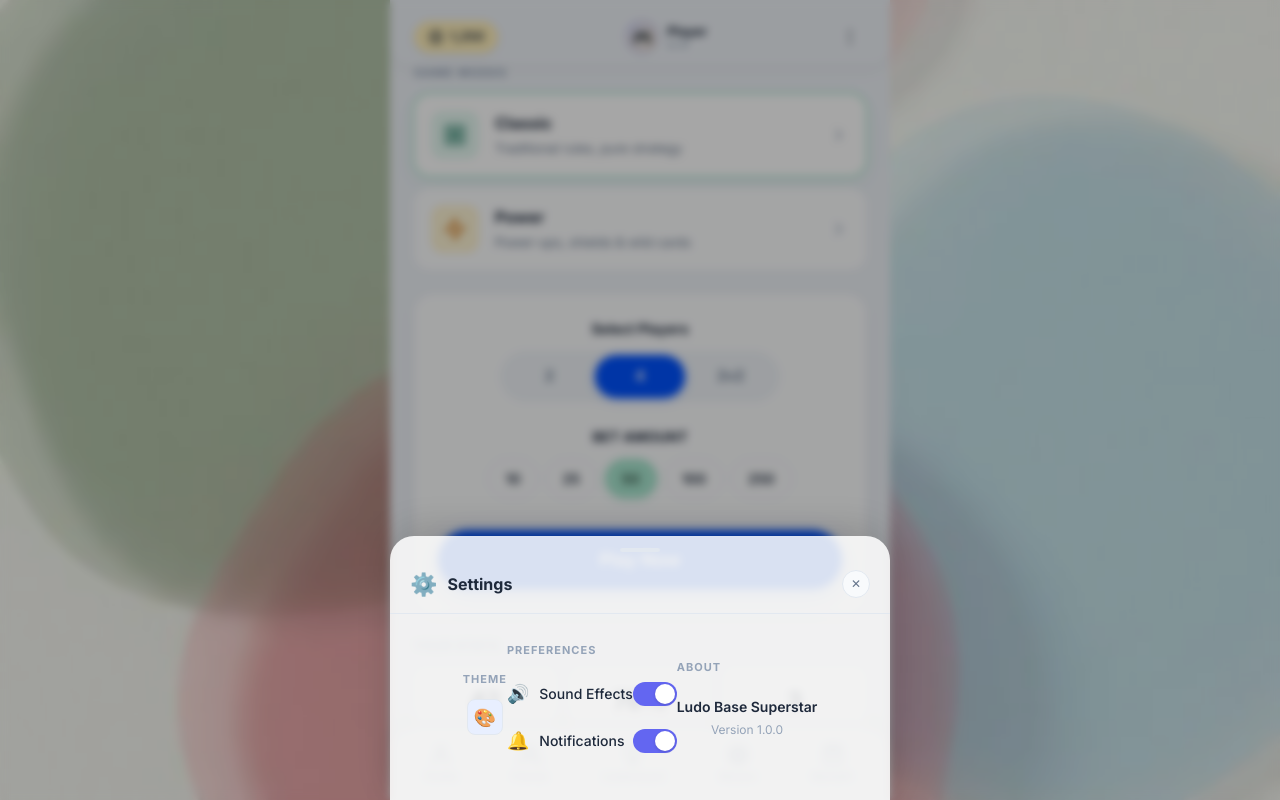
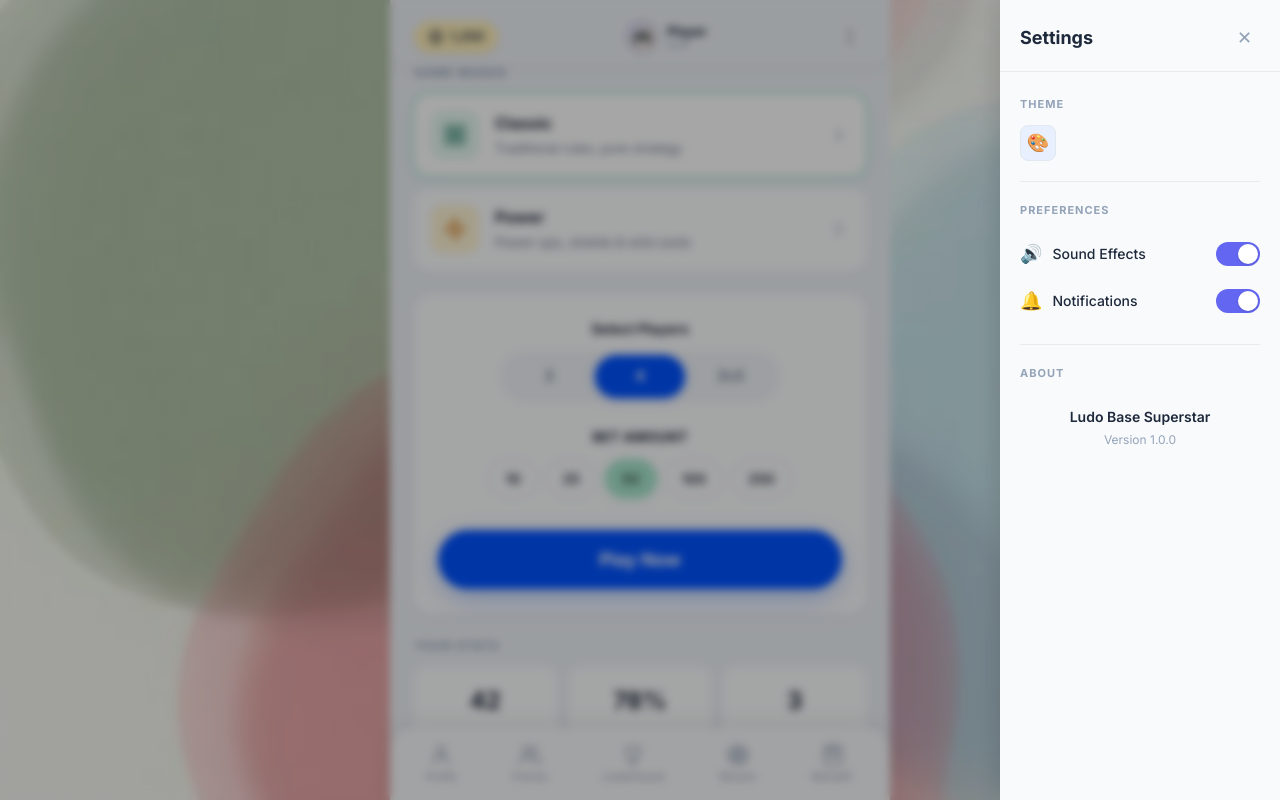
Before and after one commit to mrongSubho/ludo-base, a Next.js app: page / in a window 1280 px wide. Both pictures are taken after a click on the button "Settings". Built offline with nearby package versions, Linux system fonts and the light colour scheme.

Commit message:
feat: Settings opens as right-side drawer instead of bottom panel

```diff
--- a/app/globals.css
+++ b/app/globals.css
@@ -333,10 +333,87 @@ a {
   height: 16px;
 }
 
-/* ─── Settings Panel ─── */
-
-.settings-panel {
-  max-height: 80vh;
+/* ─── Settings Drawer (Right Side) ─── */
+
+.settings-drawer-overlay {
+  position: fixed;
+  inset: 0;
+  background: rgba(0, 0, 0, 0.35);
+  backdrop-filter: blur(4px);
+  z-index: 1000;
+  animation: drawerFadeIn 0.2s ease;
+}
+
+.settings-drawer {
+  position: fixed;
+  top: 0;
+  right: 0;
+  width: 280px;
+  max-width: 80vw;
+  height: 100vh;
+  background: var(--ludo-bg, #f8f6f0);
+  box-shadow: -4px 0 24px rgba(0, 0, 0, 0.12);
+  display: flex;
+  flex-direction: column;
+  z-index: 1001;
+  animation: drawerSlideIn 0.3s cubic-bezier(0.32, 0.72, 0, 1);
+}
+
+@keyframes drawerSlideIn {
+  from {
+    transform: translateX(100%);
+  }
+
+  to {
+    transform: translateX(0);
+  }
+}
+
+@keyframes drawerFadeIn {
+  from {
+    opacity: 0;
+  }
+
+  to {
+    opacity: 1;
+  }
+}
+
+.settings-drawer-header {
+  display: flex;
+  align-items: center;
+  justify-content: space-between;
+  padding: 20px 20px 16px;
+  border-bottom: 1px solid rgba(0, 0, 0, 0.06);
+}
+
+.settings-drawer-title {
+  font-size: 18px;
+  font-weight: 700;
+  color: var(--color-ludo-text);
+  margin: 0;
+}
+
+.settings-drawer-close {
+  background: none;
+  border: none;
+  font-size: 18px;
+  cursor: pointer;
+  color: var(--ludo-faint);
+  padding: 4px 8px;
+  border-radius: 6px;
+  transition: background 0.15s;
+}
+
+.settings-drawer-close:hover {
+  background: rgba(0, 0, 0, 0.06);
+  color: var(--color-ludo-text);
+}
+
+.settings-drawer-body {
+  flex: 1;
+  overflow-y: auto;
+  padding: 20px;
 }
 
 .settings-section {
@@ -354,7 +431,7 @@ a {
 
 .settings-theme-row {
   display: flex;
-  justify-content: center;
+  justify-content: flex-start;
 }
 
 .settings-divider {
@@ -417,7 +494,7 @@ a {
 
 .settings-about {
   text-align: center;
-  padding: 8px 0;
+  padding: 12px 0;
 }
 
 .settings-about p {
--- a/app/page.tsx
+++ b/app/page.tsx
@@ -114,33 +114,27 @@ function TabPanel({ title, emoji, description, onClose }: {
   );
 }
 
-// ─── Settings Panel ───────────────────────────────────────────────────────────
+// ─── Settings Drawer (slides in from right) ──────────────────────────────────
 
 function SettingsPanel({ onClose }: { onClose: () => void }) {
   const [soundOn, setSoundOn] = useState(true);
   const [notificationsOn, setNotificationsOn] = useState(true);
 
   return (
-    <div className="tab-panel-overlay" onClick={onClose}>
-      <div className="tab-panel settings-panel" onClick={e => e.stopPropagation()}>
-        <div className="tab-panel-handle" />
-        <div className="tab-panel-header">
-          <span className="tab-panel-emoji">⚙️</span>
-          <h2 className="tab-panel-title">Settings</h2>
-          <button className="tab-panel-close" onClick={onClose}>✕</button>
+    <div className="settings-drawer-overlay" onClick={onClose}>
+      <div className="settings-drawer" onClick={e => e.stopPropagation()}>
+        <div className="settings-drawer-header">
+          <h2 className="settings-drawer-title">Settings</h2>
+          <button className="settings-drawer-close" onClick={onClose}>✕</button>
         </div>
-        <div className="tab-panel-body">
-          {/* Theme Section */}
+        <div className="settings-drawer-body">
           <div className="settings-section">
             <h3 className="settings-section-title">Theme</h3>
             <div className="settings-theme-row">
               <ThemeSwitcher />
             </div>
           </div>
-
           <div className="settings-divider" />
-
-          {/* Toggles */}
           <div className="settings-section">
             <h3 className="settings-section-title">Preferences</h3>
             <div className="settings-row">
@@ -148,10 +142,7 @@ function SettingsPanel({ onClose }: { onClose: () => void }) {
                 <span className="settings-row-icon">🔊</span>
                 <span>Sound Effects</span>
               </div>
-              <button
-                className={`settings-toggle ${soundOn ? 'toggle-on' : ''}`}
-                onClick={() => setSoundOn(!soundOn)}
-              >
+              <button className={`settings-toggle ${soundOn ? 'toggle-on' : ''}`} onClick={() => setSoundOn(!soundOn)}>
                 <span className="toggle-knob" />
               </button>
             </div>
@@ -160,18 +151,12 @@ function SettingsPanel({ onClose }: { onClose: () => void }) {
                 <span className="settings-row-icon">🔔</span>
                 <span>Notifications</span>
               </div>
-              <button
-                className={`settings-toggle ${notificationsOn ? 'toggle-on' : ''}`}
-                onClick={() => setNotificationsOn(!notificationsOn)}
-              >
+              <button className={`settings-toggle ${notificationsOn ? 'toggle-on' : ''}`} onClick={() => setNotificationsOn(!notificationsOn)}>
                 <span className="toggle-knob" />
               </button>
             </div>
           </div>
-
           <div className="settings-divider" />
-
-          {/* About */}
           <div className="settings-section">
             <h3 className="settings-section-title">About</h3>
             <div className="settings-about">
@@ -385,9 +370,7 @@ export default function Page() {
           {activeTab === 'marketplace' && (
             <TabPanel title="Marketplace" emoji="🛍️" description="Buy themes, skins, and new dice." onClose={closeTab} />
           )}
-          {activeTab === 'settings' && (
-            <SettingsPanel onClose={closeTab} />
-          )}
+
         </div>
       )}
 
@@ -422,6 +405,11 @@ export default function Page() {
         </>
       )}
 
+      {/* Settings Drawer — at top level for correct fixed positioning */}
+      {activeTab === 'settings' && (
+        <SettingsPanel onClose={closeTab} />
+      )}
+
     </div>
   );
 }
```
